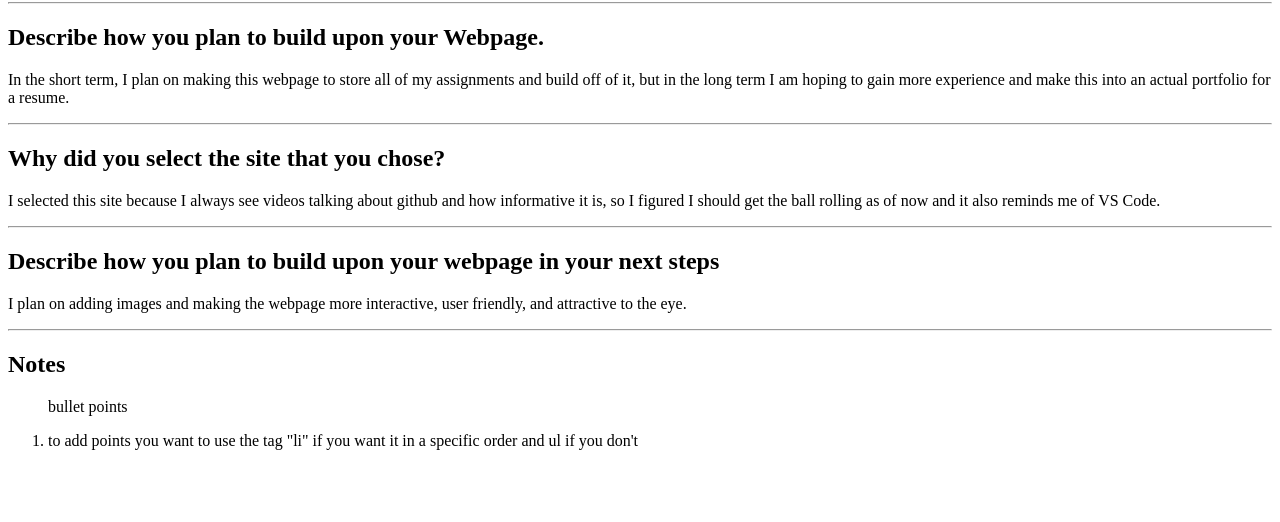
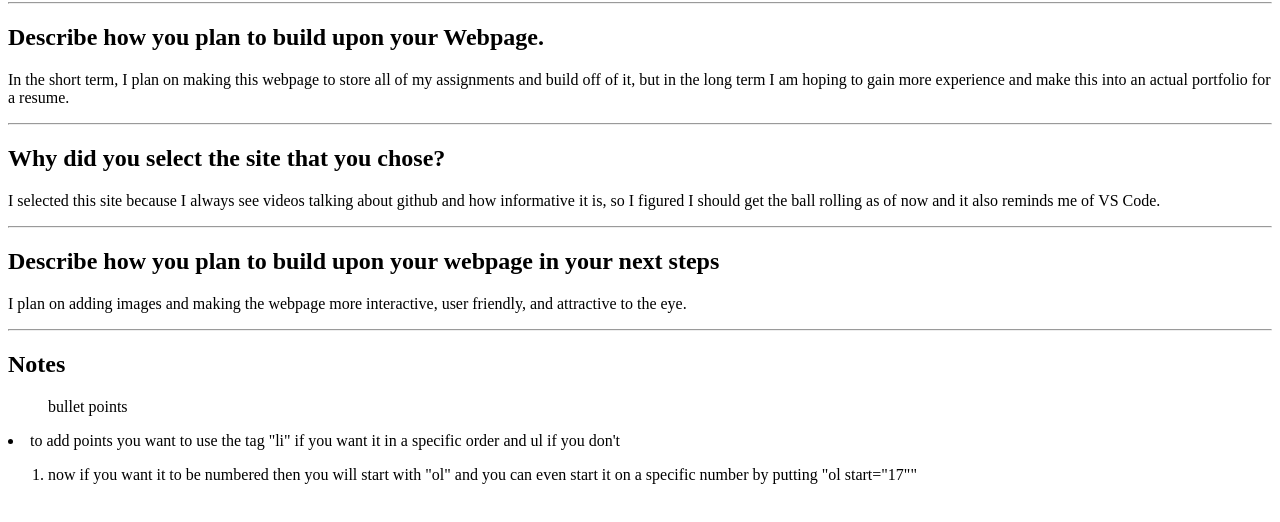
Before and after one commit to Alexcastilloac/Alexcastilloac.github.io, a plain HTML site: page index.html in a window 1280 px wide. Shown: the part 64-586 px from the top of the page. Drawn offline with Linux system fonts and the light colour scheme.

Commit message:
Update index.html

```diff
--- a/index.html
+++ b/index.html
@@ -17,6 +17,7 @@
 
                 <h2>Notes</h2>
                 <ul>bullet points</ul>
-                <ol><li>to add points you want to use the tag "li" if you want it in a specific order and ul if you don't</li></ol>
+                <li>to add points you want to use the tag "li" if you want it in a specific order and ul if you don't</li>
+                <ol><li>now if you want it to be numbered then you will start with "ol" and you can even start it on a specific number by putting "ol start="17""</li></ol>
         </body>
 </html>
```
